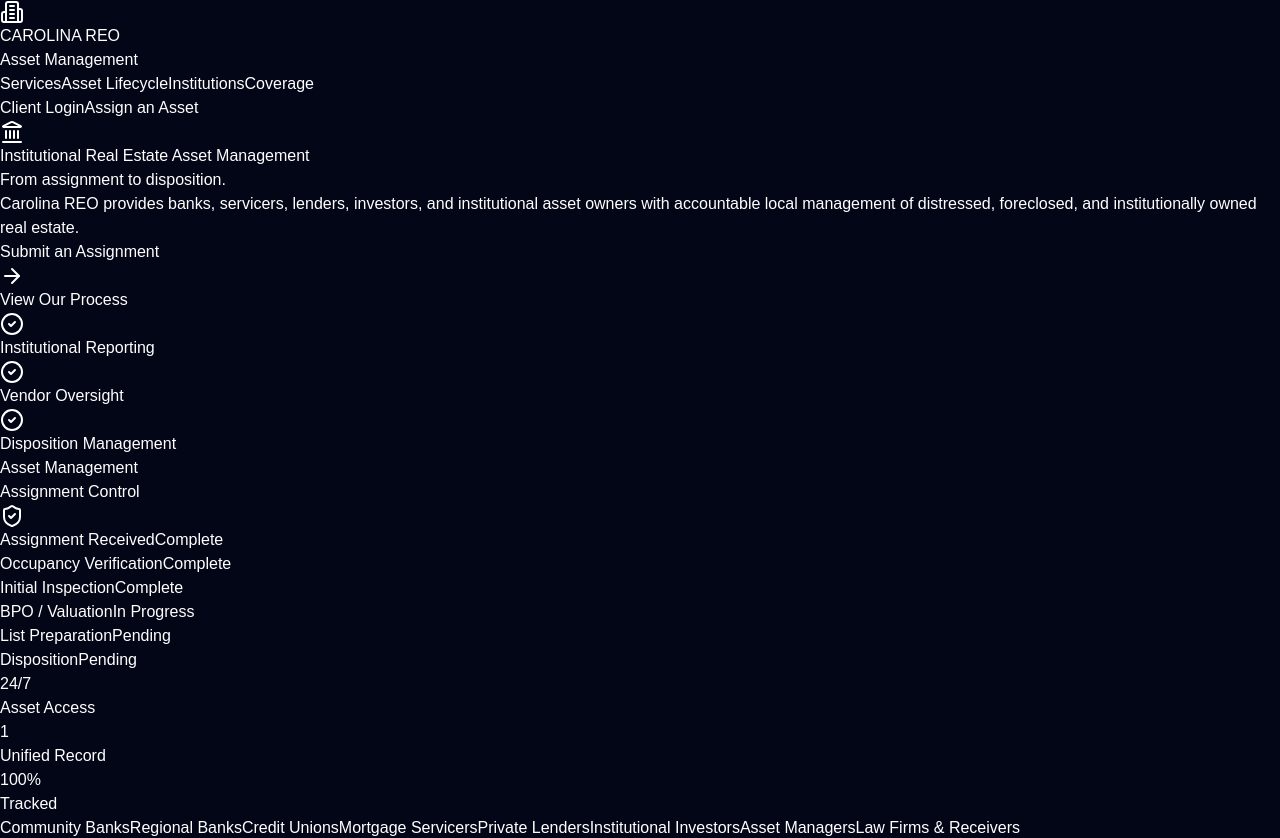
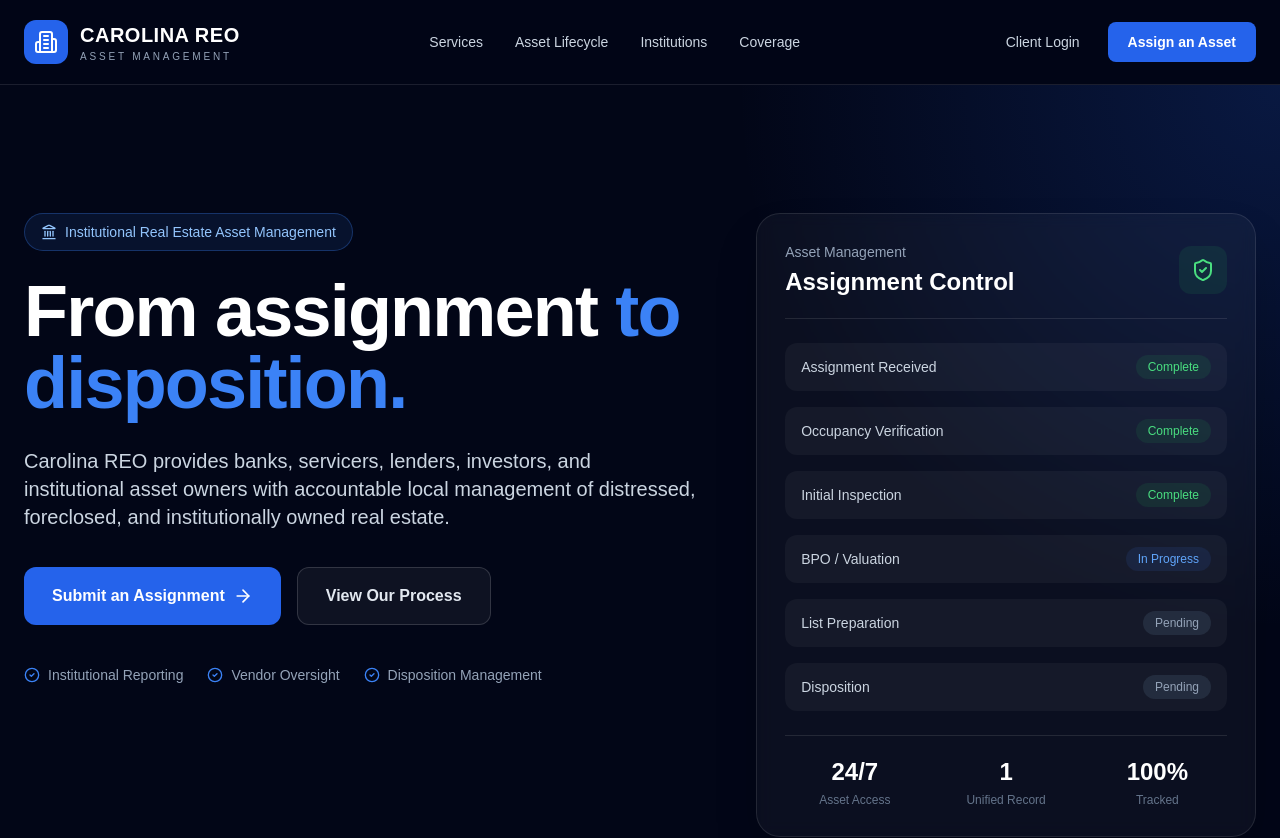
Before and after one commit to carolinaalliance/CarolinaREO., a Next.js app: page / in a window 1280 px wide. Shown: the top 838 px of the page. Built offline with nearby package versions, Linux system fonts and the light colour scheme.

Commit message:
Create tailwind.config.ts with theme extensions
Add Tailwind CSS configuration with custom colors and shadows.

```diff
--- /dev/null
+++ b/tailwind.config.ts
@@ -0,0 +1,29 @@
+import type { Config } from "tailwindcss";
+
+const config: Config = {
+  content: [
+    "./pages/**/*.{js,ts,jsx,tsx,mdx}",
+    "./components/**/*.{js,ts,jsx,tsx,mdx}",
+    "./app/**/*.{js,ts,jsx,tsx,mdx}",
+  ],
+  theme: {
+    extend: {
+      colors: {
+        reo: {
+          950: "#020617",
+          900: "#07111f",
+          850: "#0b1625",
+          800: "#0f1d2d",
+          green: "#22c55e",
+          emerald: "#16a34a",
+        },
+      },
+      boxShadow: {
+        glow: "0 0 30px rgba(34,197,94,0.12)",
+      },
+    },
+  },
+  plugins: [],
+};
+
+export default config;
```
